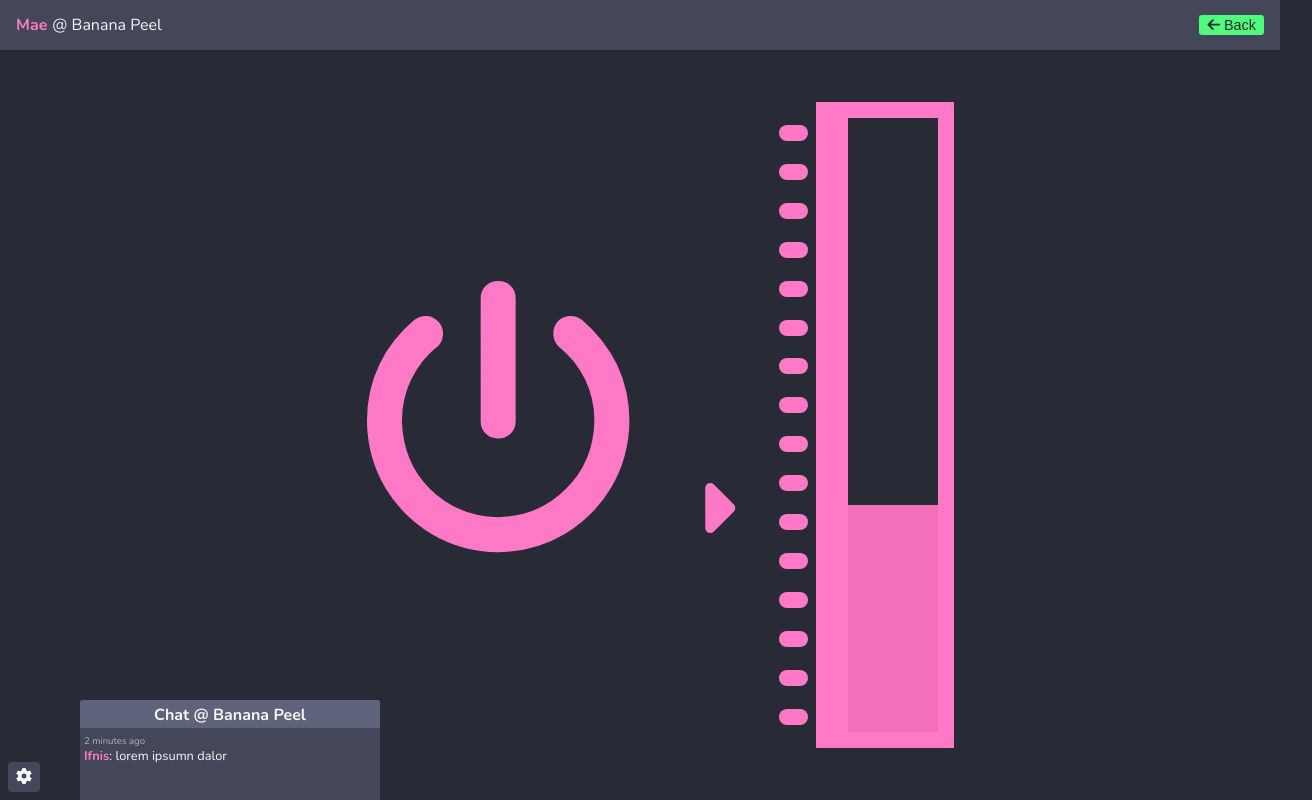
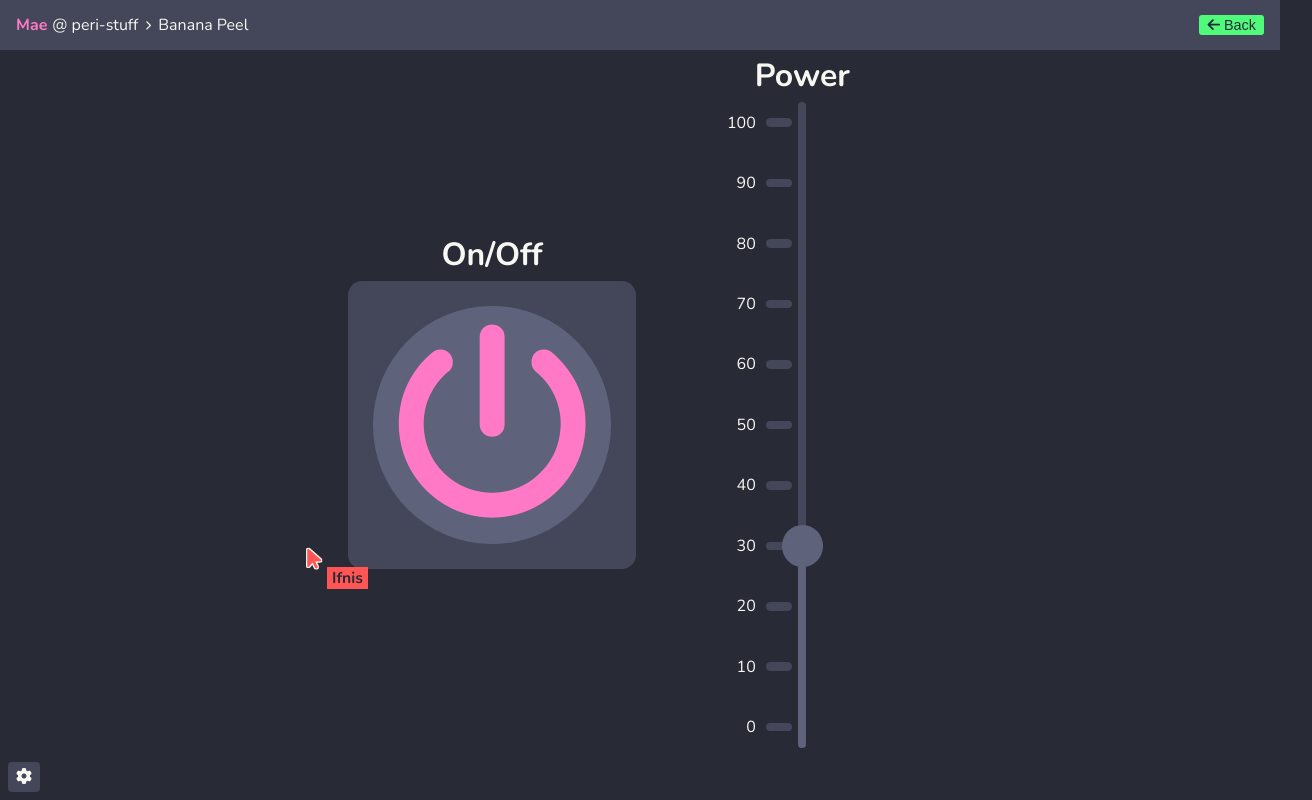
Before and after one commit to Flutterish/plaything.io, a website: page Files/control.html in a window 1280 px wide. Shown: the whole page, 1312 px wide, since content can reach past the window. Drawn offline with nearby package versions, Linux system fonts and the light colour scheme.

Commit message:
properly design controls

```diff
--- a/Files/control.html
+++ b/Files/control.html
@@ -6,53 +6,60 @@
     <meta name="viewport" content="width=device-width, initial-scale=1.0">
     <title>plaything.io</title>
     <link rel="stylesheet" href="style.css">
+    <script src="scripts.js"></script>
     <script src="https://kit.fontawesome.com/3171beee0f.js" crossorigin="anonymous"></script>
 </head>
 <body>
     <div class="main">
         <div class="topbar">
             <div class="topbar-left">
-                <b>Mae</b> @ Banana Peel
+                <b>Mae</b> @ peri-stuff <i class="fa-solid fa-chevron-right" style="transform: scale(0.6)"></i> Banana Peel
             </div>
             <div class="topbar-right">
                 <button onclick="window.location.href = 'devices'"><i class="fa-solid fa-arrow-left"></i> Back</button>
             </div>
         </div>
-        <div class="content control-list">
-            <div class="control-button">
-                <i class="fa-solid fa-power-off"></i>
-            </div>
-            <div class="control-slider">
-                <div class="handle">
-                    <div><i class="fa-solid fa-caret-right"></i></div>
+        <div class="content">
+            <div class="share">
+                <div class="control-list">
+                    <div class="control-button">
+                        <div class="control-label">On/Off</div>
+                        <div class="button-inner button font-icon">
+                            <i class="fa-solid fa-power-off"></i>
+                        </div>
+                    </div>
+                    <div class="control-slider">
+                        <div class="control-label">Power</div>
+                        <div class="bar"></div>
+                        <div class="bar-fill"></div>
+                        <div class="notches">
+                            <div><div class="notch-label">100</div><div class="notch"></div></div>
+                            <div><div class="notch-label">90</div><div class="notch"></div></div>
+                            <div><div class="notch-label">80</div><div class="notch"></div></div>
+                            <div><div class="notch-label">70</div><div class="notch"></div></div>
+                            <div><div class="notch-label">60</div><div class="notch"></div></div>
+                            <div><div class="notch-label">50</div><div class="notch"></div></div>
+                            <div><div class="notch-label">40</div><div class="notch"></div></div>
+                            <div><div class="notch-label">30</div><div class="notch"></div></div>
+                            <div><div class="notch-label">20</div><div class="notch"></div></div>
+                            <div><div class="notch-label">10</div><div class="notch"></div></div>
+                            <div><div class="notch-label">0</div><div class="notch"></div></div>
+                        </div>
+                        <div class="slider"></div>
+                    </div>
                 </div>
-                <div class="notches">
-                    <div></div>
-                    <div></div>
-                    <div></div>
-                    <div></div>
-                    <div></div>
-                    <div></div>
-                    <div></div>
-                    <div></div>
-                    <div></div>
-                    <div></div>
-                    <div></div>
-                    <div></div>
-                    <div></div>
-                    <div></div>
-                    <div></div>
-                    <div></div>
-                </div>
-                <div class="bar">
-                    <div><div><div></div></div></div>
+                <div class="cursor" style="--user-color: var(--colorRed)">
+                    <i class="fa-solid fa-arrow-pointer"></i>
+                    <div class="cursor-name">
+                        Ifnis
+                    </div>
                 </div>
             </div>
         </div>
     </div>
 
     <div class="wrapper">
-        <div class="chat" style="left: 80px; right: auto; bottom: -300px;">
+        <!-- <div class="chat" style="left: 80px; right: auto; bottom: -300px;">
             <div class="chat-header">Chat @ Banana Peel</div>
             <div class="chat-messages">
                 <div class="timestamp">2 minutes ago</div>
@@ -62,7 +69,7 @@
                 <input type="text" name="chatmsg" id="chatmsg" placeholder="Type a message...">
                 <button>Send</button>
             </div>
-        </div>
+        </div> -->
 
         <div id="options-button" onclick="window.location.href = 'optionsOverlay'">
             <i class="fa-solid fa-gear"></i>
--- /dev/null
+++ b/Files/scripts.js
@@ -0,0 +1,17 @@
+var flexFont = function () {
+    var divs = document.getElementsByClassName("font-icon");
+    for(var i = 0; i < divs.length; i++) {
+        var style = window.getComputedStyle(divs[i]);
+        var height = Number.parseFloat( style.height );
+        var pt = Number.parseFloat( style.paddingTop );
+        var pb = Number.parseFloat( style.paddingBottom );
+        divs[i].style.fontSize = ( height - pt - pb ) + 'px';
+    }
+};
+
+window.onload = function(event) {
+    flexFont();
+};
+window.onresize = function(event) {
+    flexFont();
+};
--- a/Files/style.css
+++ b/Files/style.css
@@ -70,6 +70,21 @@ input[type='text'] {
     color: var(--foreground3);
 }
 
+.button {
+    transition: var(--buttonTransitionOut);
+    cursor: pointer;
+}
+
+.button:hover {
+    background-color: var(--button-hover);
+}
+
+.button:active {
+    background-color: var(--button-active);
+    transition: var(--buttonTransitionIn);
+    transform: scale(0.9);
+}
+
 button {
     padding: 2px 8px;
     border: none;
@@ -114,6 +129,7 @@ vcenter > noflow {
 }
 
 .topbar {
+    flex-shrink: 0;
     box-sizing: border-box;
     background-color: var(--background2);
     width: 100%;
@@ -146,6 +162,8 @@ b:hover {
 
 .content {
     padding: 16px;
+    flex-grow: 1;
+    position: relative;
 }
 
 .listing {
@@ -253,6 +271,9 @@ hr:active {
 
 .options > *:nth-child(2n + 1) {
     text-align: left;
+    display: flex;
+    flex-flow: column nowrap;
+    justify-content: center;
 }
 
 .options > *:nth-child(2n) {
@@ -324,88 +345,129 @@ select {
 .control-list {
     display: flex;
     flex-flow: row wrap;
-    gap: 50px;
-    flex-grow: 1;
+    gap: 3%;
     align-items: center;
     justify-content: center;
     width: 100%;
+    height: 100%;
+    position: relative;
+}
+
+.control-list > * {
+    position: relative;
+    box-sizing: border-box;
 }
 
 .control-button {
     height: 40%;
     aspect-ratio: 1;
+    background-color: var(--background2);
+    border-radius: 5%;
+    padding: 2%;
 }
 
-.control-button > i {
+.button-inner {
     width: 100%;
     height: 100%;
-    font-size: 35vh;
+    border-radius: 50%;
+    background-color: var(--background3);
+    box-sizing: border-box;
+    padding: 8%;
+    --button-hover: var(--background3-hover);
+    --button-active: var(--background3-active);
+}
+
+.control-label {
+    width: 100%;
+    font-weight: bold;
+    text-align: center;
+    position: absolute;
+    left: 0;
+    font-size: 4vh;
+    top: -1.5em;
+}
+
+.control-button > div > i {
     color: var(--accent);
+    vertical-align: top;
 }
 
 .control-slider {
     height: 90%;
     aspect-ratio: 2 / 5;
+}
+
+.bar {
+    margin: auto;
+    height: 100%;
+    width: 3%;
+    border-radius: 999999px;
+    background-color: var(--background2);
+}
+
+.bar-fill {
+    position: absolute;
+    bottom: 0;
+    left: calc( 50% - 1.5% );
+    height: calc( (100% - 16% * 2 / 5) * 0.3 + 8% * 2 / 5 );
+    width: 3%;
+    border-radius: 999999px;
+    background-color: var(--background3);
+}
+
+.notches {
+    height: 100%;
+    position: absolute;
+    bottom: 0;
+    width: 50%;
+    right: 50%;
+    display: flex;
+    flex-flow: column nowrap;
+    justify-content: space-between;
+    box-sizing: border-box;
+    padding-bottom: calc( 16% * 2 / 5 );
+    padding-top: calc( 16% * 2 / 5 );
+}
+
+.notches > div {
+    text-align: right;
     display: flex;
     flex-flow: row nowrap;
+    justify-content: flex-end;
+    align-items: center;
 }
 
-.control-slider .handle {
-    flex-grow: 1;
+.notch {
+    width: 20%;
+    aspect-ratio: 3 / 1;
+    margin-right: 8%;
+    margin-left: 8%;
+    border-radius: 9999999px;
+    background-color: var(--background2);
 }
 
-.control-slider .handle > * {
-    height: 1px;
-    color: var(--accent);
-    position: relative;
-    top: 63%;
-    font-size: 10vh;
+.notch-label {
+    height: 0;
+    line-height: 0;
 }
 
-.control-slider .handle > * > * {
-    position: relative;
-    bottom: 6.5vh;
+.slider {
+    aspect-ratio: 1 / 1;
+    width: 16%;
+    background-color: var(--background3);
+    border-radius: 50%;
+    position: absolute;
+    bottom: calc( (100% - 16% * 2 / 5) * 0.3 );
+    right: calc( 50% - 16% / 2 );
+    cursor: grab;
 }
 
-.control-slider .notches {
-    flex-grow: 1;
-    display: flex;
-    flex-flow: column nowrap;
-    justify-content: space-evenly;
+.slider:hover {
+    background-color: var(--background3-hover);
 }
 
-.control-slider .notches > * {
-    height: 2vh;
-    width: 80%;
-    align-self: flex-end;
-    background-color: var(--accent);
-    border-radius: 1vh;
-}
-
-.control-slider .bar {
-    flex-grow: 2.5;
-    padding-left: 1vh;
-    box-sizing: border-box;
-}
-
-.control-slider .bar > div {
-    width: 100%;
-    height: 100%;
-    background-color: var(--accent);
-    padding: 2vh 2vh 2vh 4vh;
-    box-sizing: border-box;
-}
-
-.control-slider .bar > div > div {
-    width: 100%;
-    height: 100%;
-    background-color: var(--accent-darker);
-}
-
-.control-slider .bar > div > div > div {
-    width: 100%;
-    height: 63%;
-    background-color: var(--background);
+.slider:active {
+    background-color: var(--background3-active);
 }
 
 .wrapper {
@@ -422,3 +484,40 @@ select {
 .wrapper > * {
     pointer-events: auto;
 }
+
+.cursor {
+    position: absolute;
+    bottom: 30%;
+    left: 24%;
+
+    font-size: 140%;
+    /* --user-color: var(--colorRed); */
+    color: var(--user-color);
+    text-shadow:
+        -1px -1px 0 var(--foreground),
+        0   -1px 0 var(--foreground),
+        1px -1px 0 var(--foreground),
+        1px  0   0 var(--foreground),
+        1px  1px 0 var(--foreground),
+        0    1px 0 var(--foreground),
+        -1px  1px 0 var(--foreground),
+        -1px  0   0 var(--foreground);
+}
+
+.cursor-name {
+    font-size: 70%;
+    top: 1em;
+    text-shadow: none;
+    padding: 0 5px;
+    color: var(--background);
+    font-weight: bold;
+    background-color: var(--user-color);
+    position: relative;
+    display: inline-block;
+}
+
+.share {
+    width: 100%;
+    height: 100%;
+    /* background-color: red; */
+}
```
Also changed, not shown: Files/devices.html (+3 -2 lines), Files/login.html (+1 -0 lines), Files/optionsOverlay.html (+10 -5 lines).
